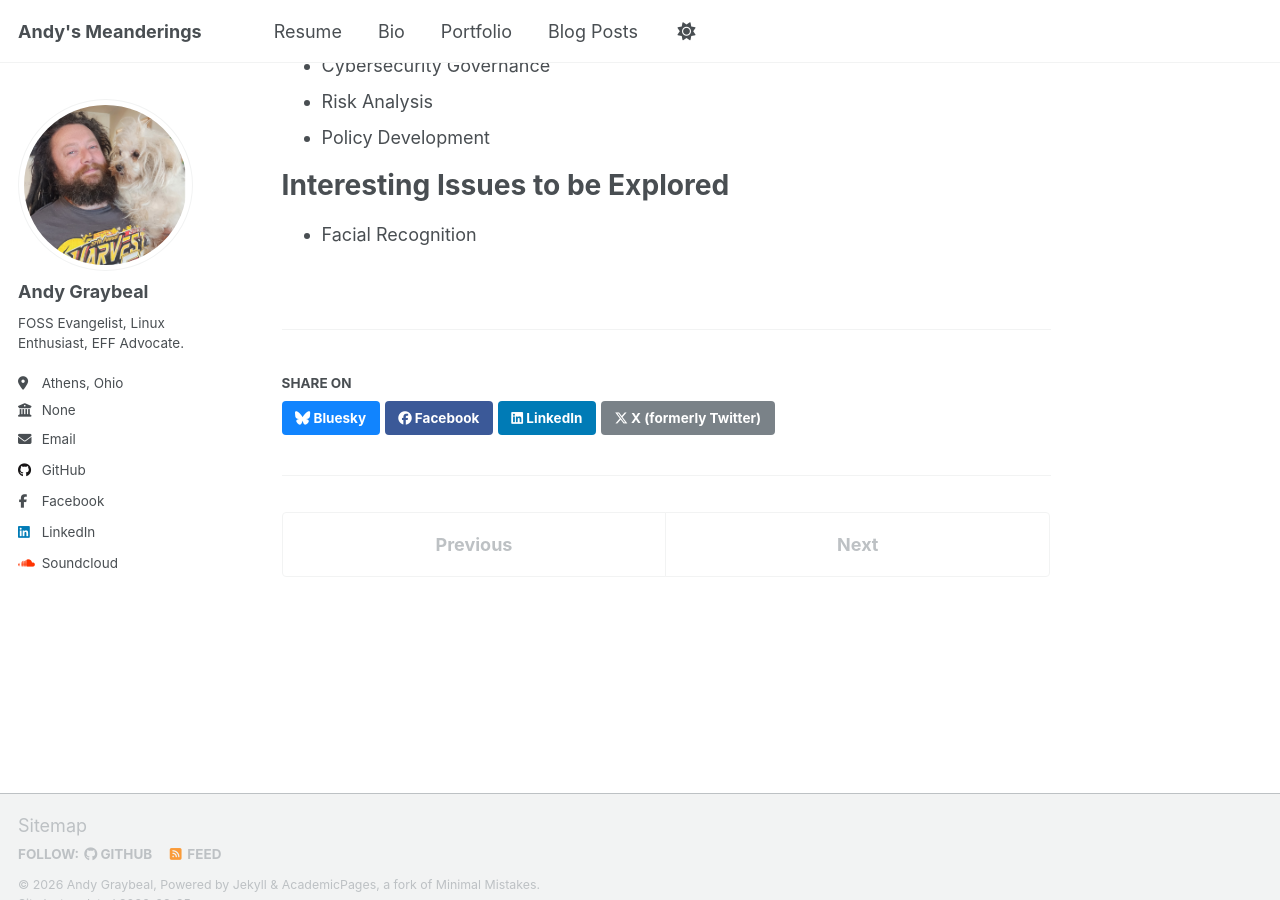
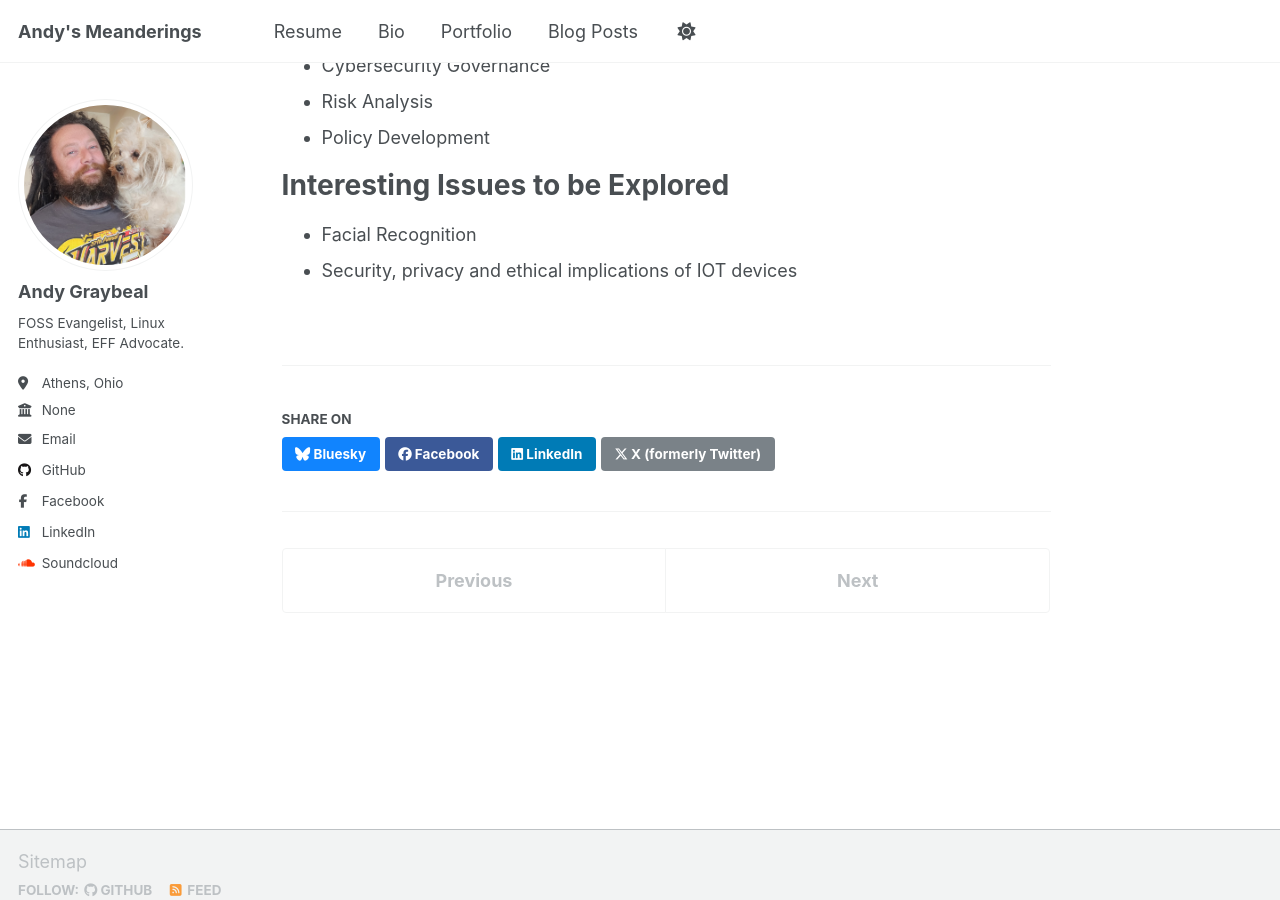
Before and after one commit to andy-graybeal/andy-graybeal.github.io, a Jekyll site: the page built from _portfolio/cybr-2100.md, in a window 1280 px wide and 900 px high, scrolled down 688 px. Built offline with Jekyll 4.4.1, drawn with Linux system fonts in a browser that asks for light colours; a script that is not in the unit is left out.

Commit message:
Add IoT devices implications to interesting issues

```diff
--- a/_portfolio/cybr-2100.md
+++ b/_portfolio/cybr-2100.md
@@ -14,3 +14,4 @@ I have 20+ years of experience supporting information technology infrastructure
 
 # Interesting Issues to be Explored
 - Facial Recognition
+- Security, privacy and ethical implications of IOT devices
```
